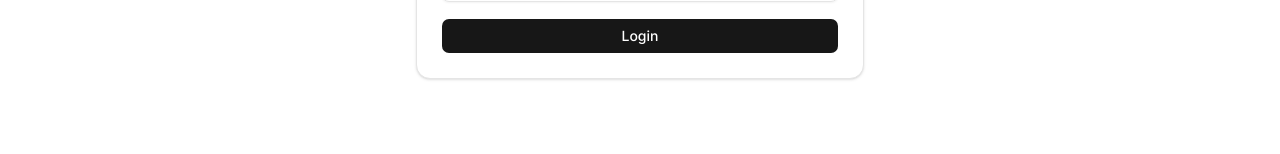
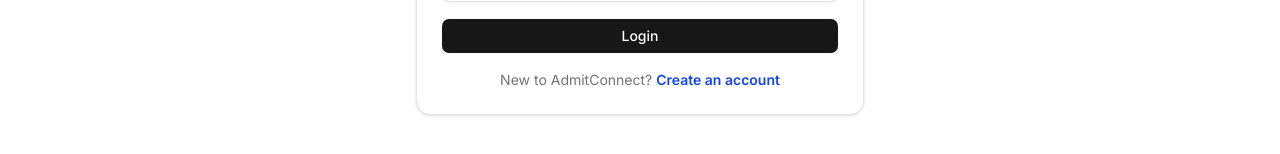
Before and after one commit to mnsbesttinker/admitconnect, a Next.js app: page /login in a window 1280 px wide. Shown: the part 332-486 px from the top of the page. Built offline with nearby package versions, Linux system fonts and the light colour scheme; no server answers.

Commit message:
Add signup prompt below login form

```diff
--- a/app/login/page.tsx
+++ b/app/login/page.tsx
@@ -1,6 +1,7 @@
 "use client";
 
 import { FormEvent, useState } from "react";
+import Link from "next/link";
 import { useRouter } from "next/navigation";
 import { Button } from "@/components/ui/button";
 import { Card, CardContent, CardDescription, CardHeader, CardTitle } from "@/components/ui/card";
@@ -75,6 +76,12 @@ export default function LoginPage() {
             <Button className="w-full" disabled={isSubmitting} type="submit">
               {isSubmitting ? "Logging in..." : "Login"}
             </Button>
+            <p className="text-muted-foreground text-center text-sm">
+              New to AdmitConnect?{" "}
+              <Link href="/signup" className="font-semibold text-blue-700 hover:underline">
+                Create an account
+              </Link>
+            </p>
             {error && <p className="text-sm text-red-700">{error}</p>}
             {success && <p className="text-sm text-emerald-700">{success}</p>}
           </form>
```
